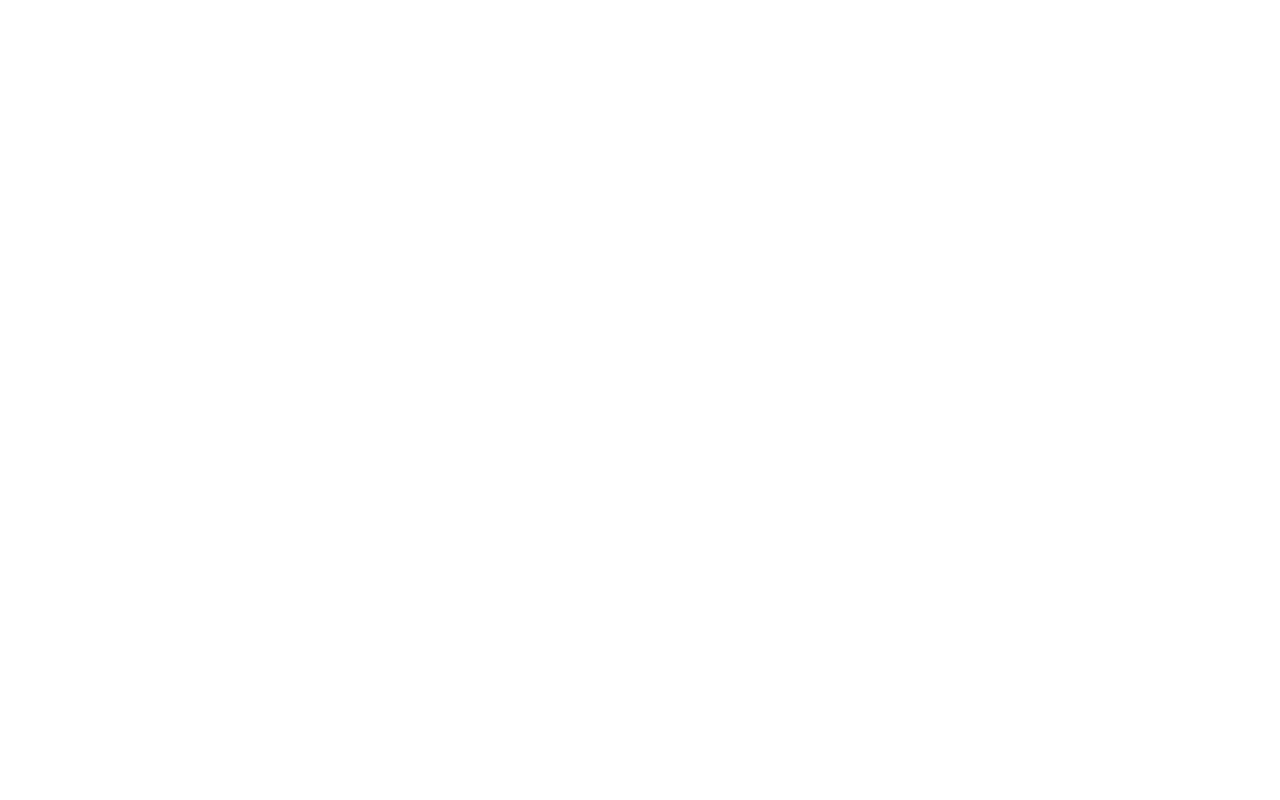
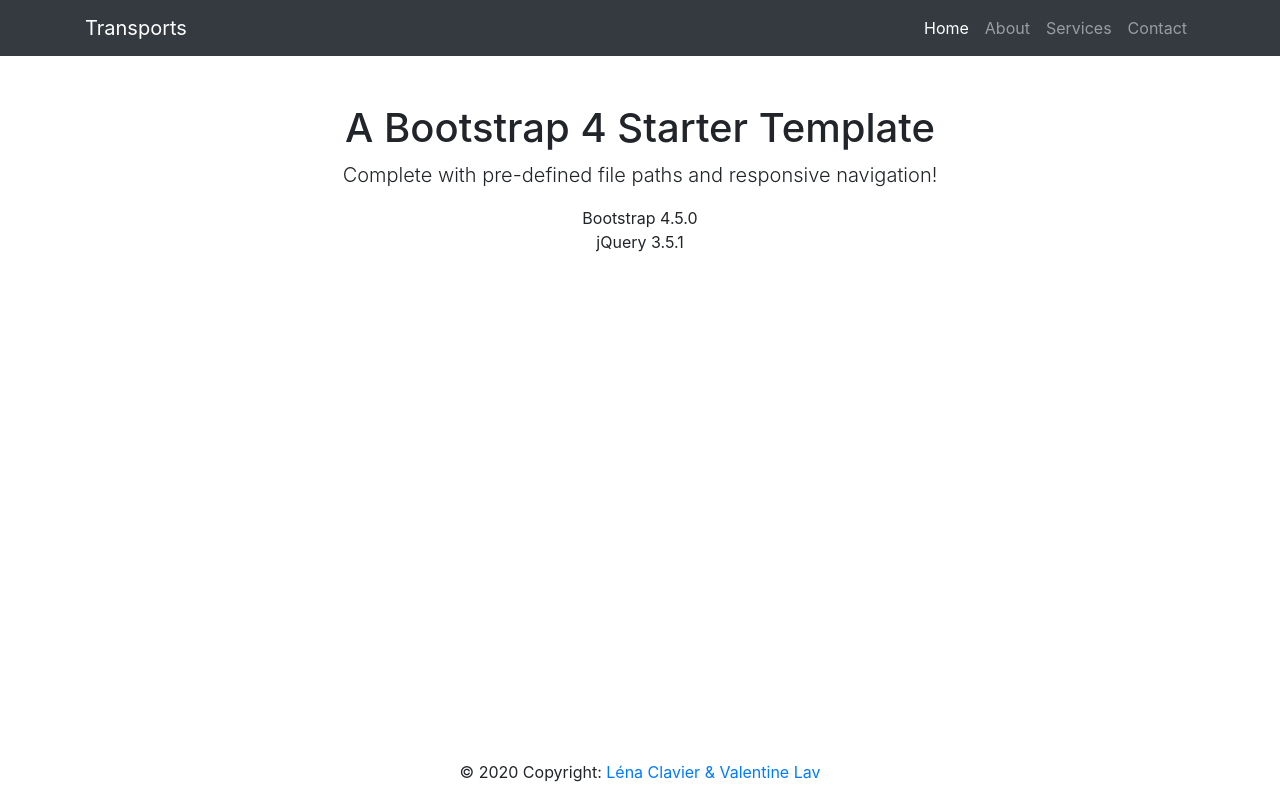
Before and after one commit to vlav98/serverless-transports, a plain HTML site: page client/index.html in a window 1280 px wide. Drawn offline with nearby package versions, Linux system fonts and the light colour scheme.

Commit message:
:lipstick: Stylized html page

```diff
--- a/client/index.html
+++ b/client/index.html
@@ -18,7 +18,59 @@
         <!--[if lt IE 7]>
             <p class="browsehappy">You are using an <strong>outdated</strong> browser. Please <a href="#">upgrade your browser</a> to improve your experience.</p>
         <![endif]-->
+        <nav class="navbar navbar-expand-lg navbar-dark bg-dark static-top">
+            <div class="container">
+                <a class="navbar-brand" href="#">Transports</a>
+                <button class="navbar-toggler" type="button" data-toggle="collapse" data-target="#navbarResponsive"
+                    aria-controls="navbarResponsive" aria-expanded="false" aria-label="Toggle navigation">
+                    <span class="navbar-toggler-icon"></span>
+                </button>
+                <div class="collapse navbar-collapse" id="navbarResponsive">
+                    <ul class="navbar-nav ml-auto">
+                        <li class="nav-item active">
+                            <a class="nav-link" href="#">Home
+                                <span class="sr-only">(current)</span>
+                            </a>
+                        </li>
+                        <li class="nav-item">
+                            <a class="nav-link" href="#">About</a>
+                        </li>
+                        <li class="nav-item">
+                            <a class="nav-link" href="#">Services</a>
+                        </li>
+                        <li class="nav-item">
+                            <a class="nav-link" href="#">Contact</a>
+                        </li>
+                    </ul>
+                </div>
+            </div>
+        </nav>
 
+        <!-- Page Content -->
+        <div class="container">
+            <div class="row">
+                <div class="col-lg-12 text-center">
+                    <h1 class="mt-5">A Bootstrap 4 Starter Template</h1>
+                    <p class="lead">Complete with pre-defined file paths and responsive navigation!</p>
+                    <ul class="list-unstyled">
+                        <li>Bootstrap 4.5.0</li>
+                        <li>jQuery 3.5.1</li>
+                    </ul>
+                </div>
+            </div>
+        </div>
+
+        <!-- Footer -->
+        <footer class="page-footer font-small fixed-bottom mt-auto">
+
+            <!-- Copyright -->
+            <div class="footer-copyright text-center py-3 container">© 2020 Copyright:
+                <a href="https://mdbootstrap.com/"> Léna Clavier &amp; Valentine Lav</a>
+            </div>
+            <!-- Copyright -->
+
+        </footer>
+        <!-- Footer -->
         <script src="main.js" async defer></script>
         <script src="https://code.jquery.com/jquery-3.5.1.slim.min.js"
             integrity="sha384-DfXdz2htPH0lsSSs5nCTpuj/zy4C+OGpamoFVy38MVBnE+IbbVYUew+OrCXaRkfj"
```
